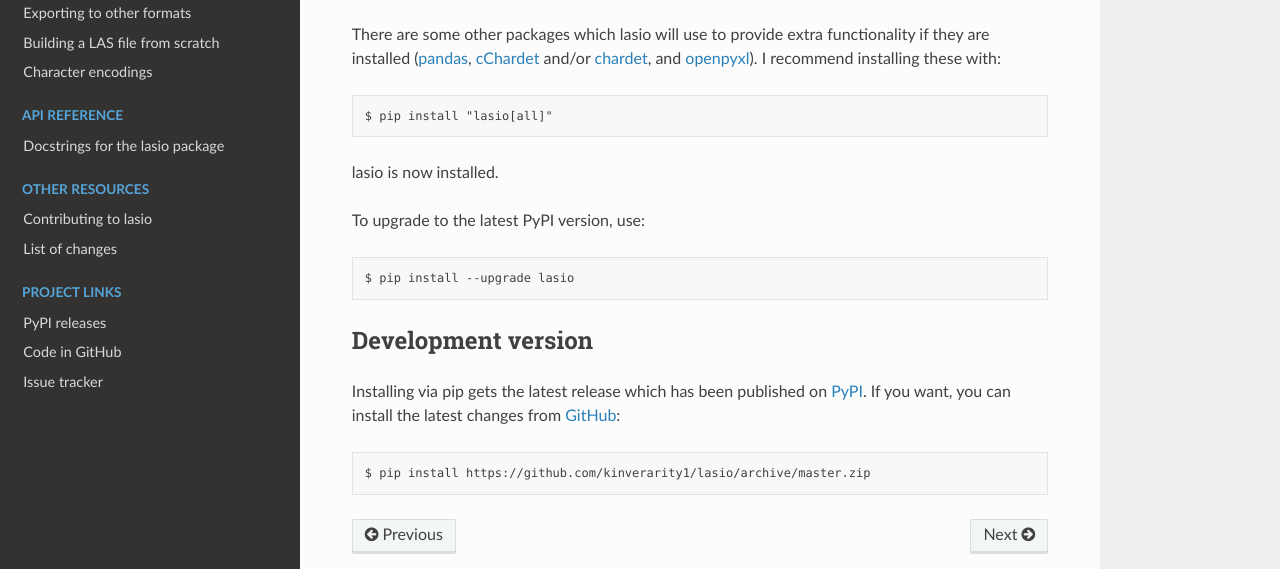
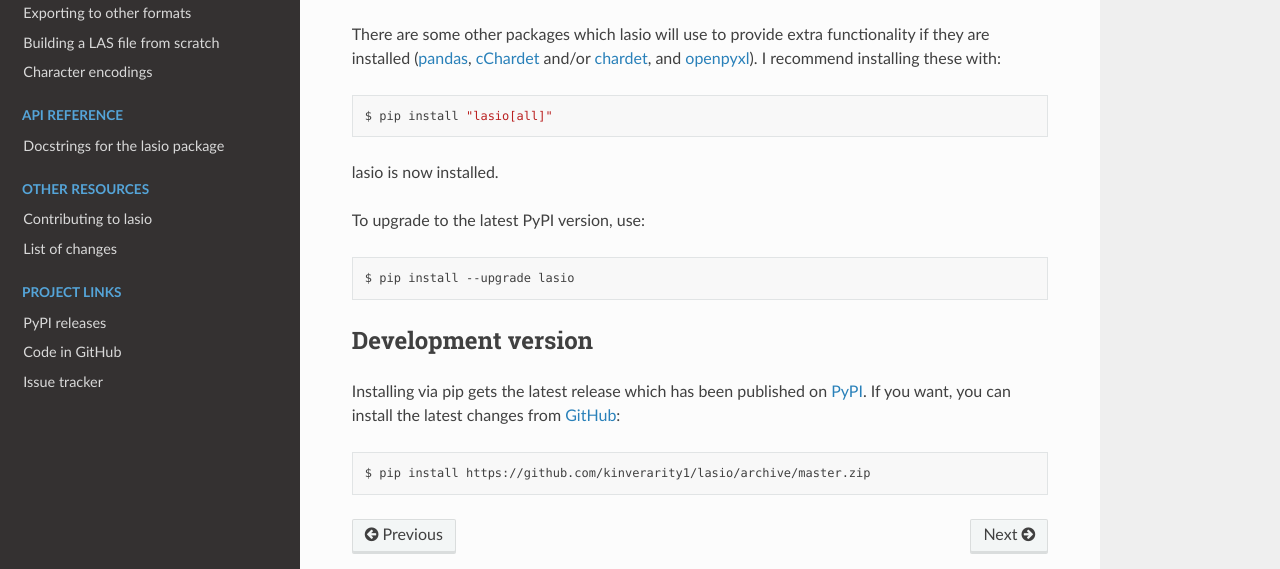
Before and after one commit to kinverarity1/lasio, a Sphinx documentation site: the page built from docs/source/installation.rst, in a window 1280 px wide and 1032 px high. Shown: the part 348-917 px from the top of the window. Built offline with Sphinx 7.4.7 and the Read the Docs theme 2.0.0, drawn with Linux system fonts in a browser that asks for light colours; formulas are drawn with MathJax 3.

Commit message:
Display missing shell commands in installation doc (#553)

```diff
--- a/docs/source/installation.rst
+++ b/docs/source/installation.rst
@@ -17,7 +17,7 @@
 `cChardet`_ and/or `chardet`_, and `openpyxl`_). I
 recommend installing these with:
 
-.. code-block::
+.. code-block:: bash
 
     $ pip install "lasio[all]"
 
@@ -25,7 +25,7 @@
 
 To upgrade to the latest PyPI version, use:
 
-.. code-block::
+.. code-block:: bash
 
     $ pip install --upgrade lasio
 
@@ -36,7 +36,7 @@
 `PyPI <https://pypi.org/project/lasio/>`__. If you want, you can install
 the latest changes from `GitHub`_:
 
-.. code-block::
+.. code-block:: bash
 
     $ pip install https://github.com/kinverarity1/lasio/archive/master.zip
 
```
